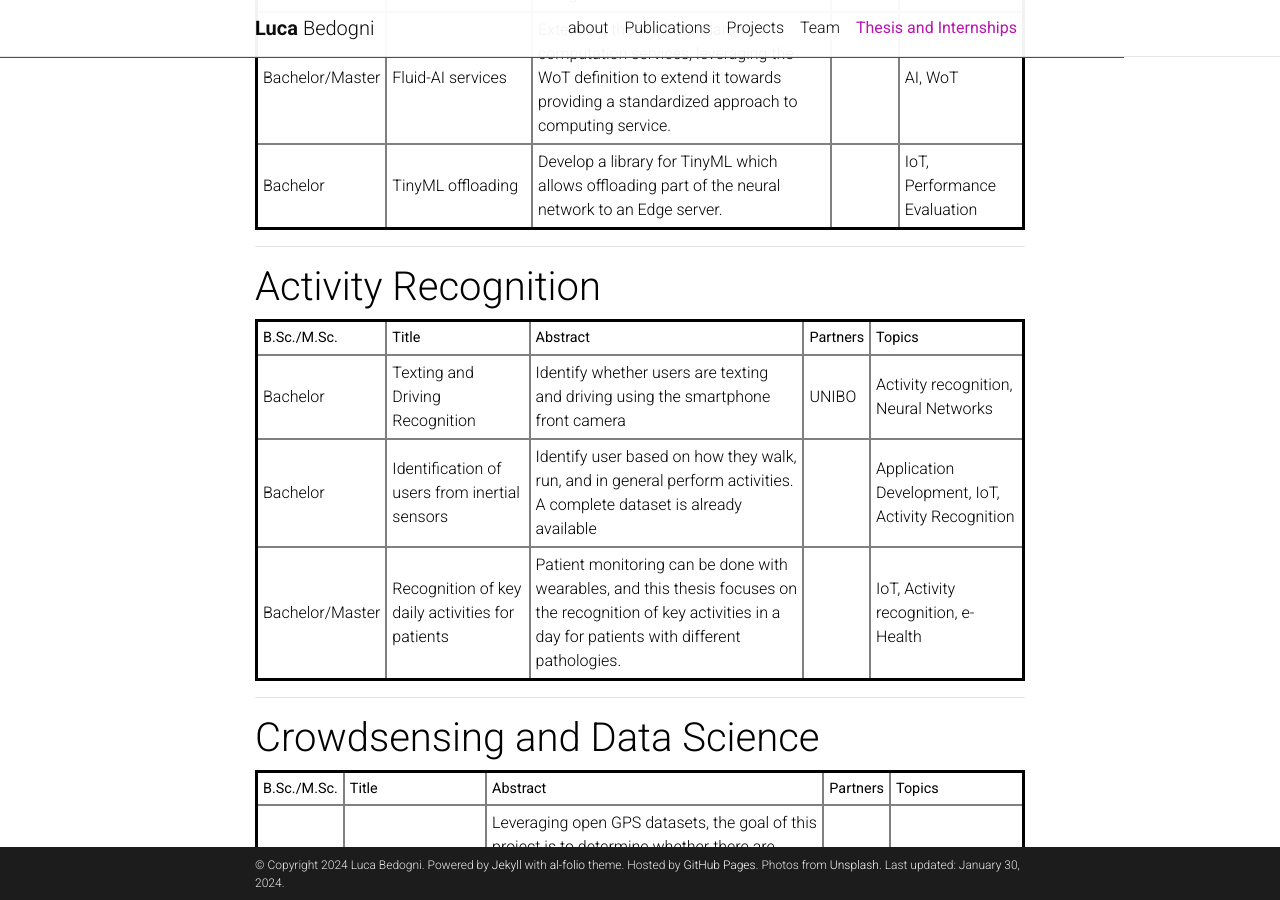
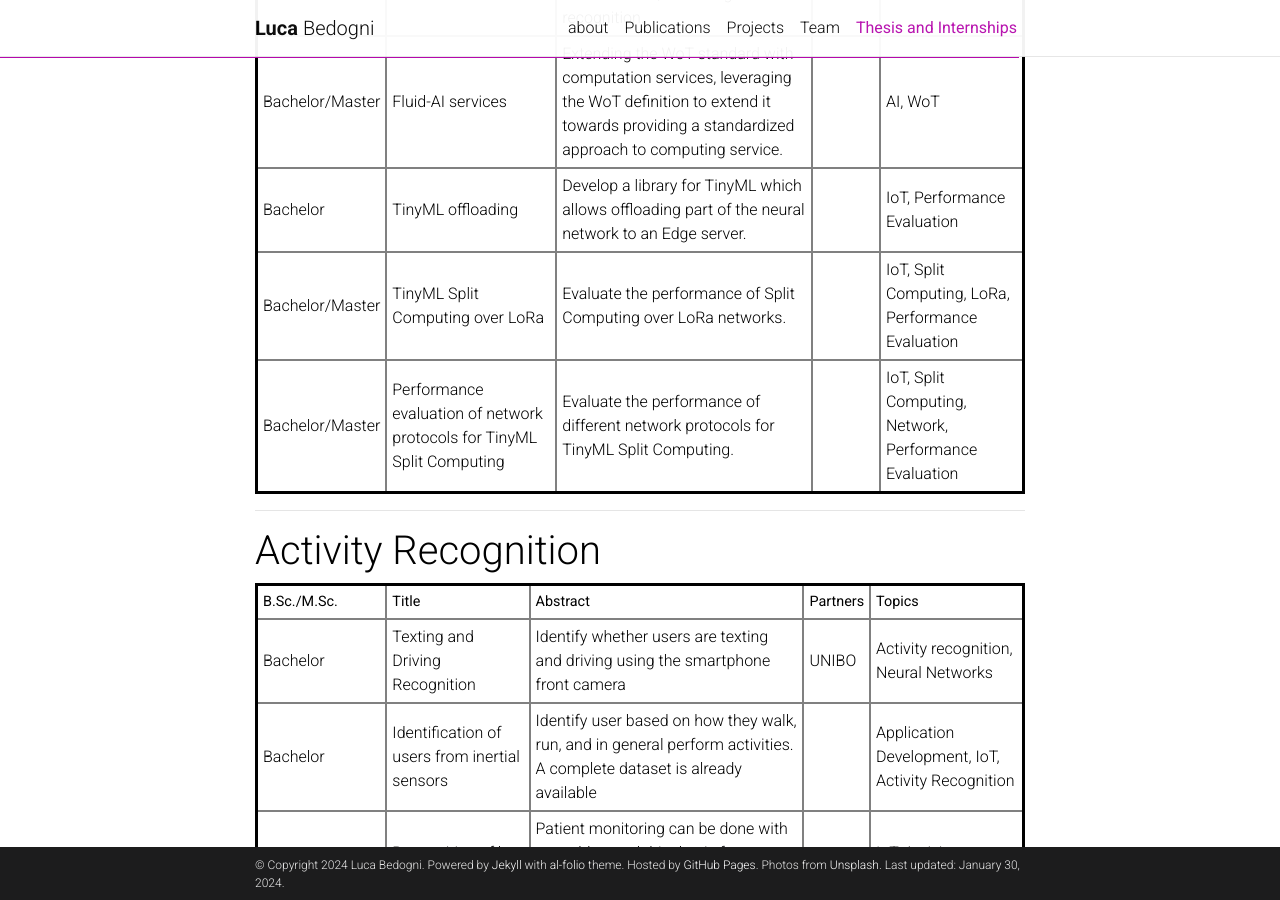
Before and after one commit to lbedogni/lbedogni.github.io, a Jekyll site: the page built from _pages/thesis.md, in a window 1280 px wide and 900 px high, scrolled down 2248 px. Built offline with Jekyll 4.4.1, drawn with Linux system fonts in a browser that asks for light colours; comment, search, counter and statistics services are not loaded; a style sheet for code colours, icons or effects is not loaded.

Commit message:
Updated thesis

```diff
--- a/_pages/thesis.md
+++ b/_pages/thesis.md
@@ -199,6 +199,20 @@ I am always happy to work with Bachelor and Master students, and I am glad that
     <td></td>
     <td>IoT, Performance Evaluation</td>
 </tr>
+<tr>
+    <td>Bachelor/Master</td>
+    <td>TinyML Split Computing over LoRa</td>
+    <td>Evaluate the performance of Split Computing over LoRa networks.</td>
+    <td></td>
+    <td>IoT, Split Computing, LoRa, Performance Evaluation</td>
+</tr>
+<tr>
+    <td>Bachelor/Master</td>
+    <td>Performance evaluation of network protocols for TinyML Split Computing</td>
+    <td>Evaluate the performance of different network protocols for TinyML Split Computing.</td>
+    <td></td>
+    <td>IoT, Split Computing, Network, Performance Evaluation</td>
+</tr>
 </table>
 
 <hr>
```
